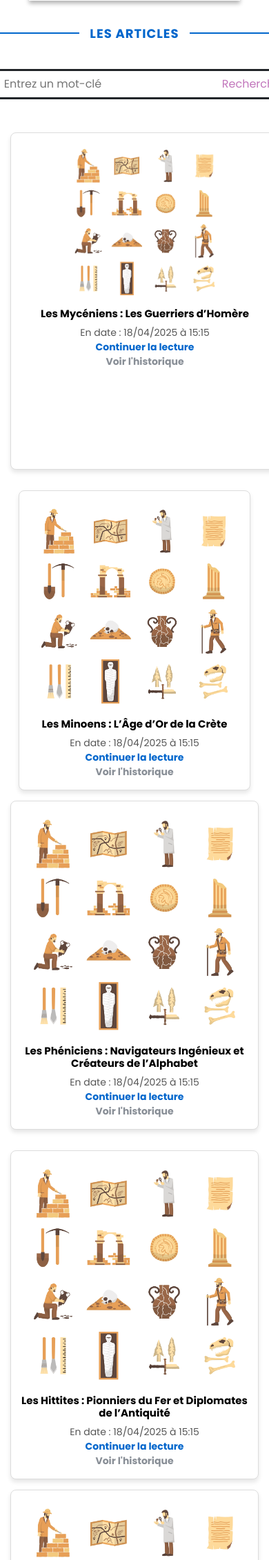
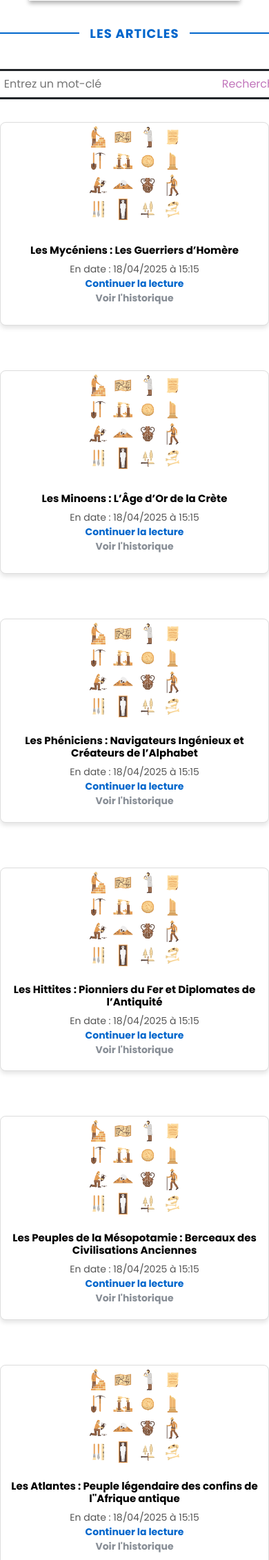
Before and after one commit to TolMen/SIOP1_Wiki, a PHP site: page /home.php in a window 390 px wide; the page is wider, and only the part inside the window is pictured. Shown: the part 1140-3402 px from the top of that part at 69% size. Run offline with PHP 8.4, Linux system fonts and the light colour scheme; data comes from the database, SQL or seed files in the repository; data that the repository does not hold is empty; a stand-in replaces the project's code that opens the database connection.

Commit message:
RollBack

```diff
--- a/css/homeStyle.css
+++ b/css/homeStyle.css
@@ -131,24 +131,44 @@
 
 /* Grille des articles */
 .articles-grid {
-  gap: 55px;
+  display: grid;
+  grid-template-columns: repeat(4, 1fr); /* Quatre articles par ligne */
+   gap: 50px;
   max-width: 1200px;
   margin: 0 auto;
+}
+
+/* Responsivité pour les écrans plus petits */
+@media (max-width: 1024px) {
+  .articles-grid {
+      grid-template-columns: repeat(3, 1fr); /* 3 articles par ligne sur tablettes */
+  }
+}
+
+@media (max-width: 768px) {
+  .articles-grid {
+      grid-template-columns: repeat(2, 1fr); /* 2 articles par ligne sur mobile */
+  }
+}
+
+@media (max-width: 480px) {
+  .articles-grid {
+      grid-template-columns: 1fr; /* 1 article par ligne sur très petit écran */
+  }
 }
 
 /* Carte de chaque article */
 .article-card {
   background-color: white;
-  margin: 15px;
   border: 1px solid #ddd;
   border-radius: 8px;
+  overflow: hidden;
   box-shadow: 0 4px 6px rgba(0, 0, 0, 0.1);
   transition: transform 0.2s ease;
   margin-bottom: 15px;
   display: flex;
   flex-direction: column;
-  padding: 15px;
-  /* height: 45vh; */
+  height: 35vh;
 }
 
 .article-card:hover {
@@ -156,7 +176,7 @@
 }
 
 /* Image */
-.image_contenu {
+.image_contenu{
   height: 50%;
 }
 .image_contenu img {
@@ -166,11 +186,13 @@
 }
 /* Contenu de l'article */
 .article-card .content {
+  padding: 15px;
   display: flex;
   flex-direction: column;
   align-items: center;
   place-content: center;
-  /* height: 20%; */
+  height: 40%;
+
 }
 
 .article-card h3 {
@@ -178,11 +200,7 @@
   font-weight: 700;
   text-align: center;
   color: black;
-  padding-top: 10px;
-  display: -webkit-box;
-  -webkit-box-orient: vertical;
-  -webkit-line-clamp: 2; /* Limite à 2 lignes */
-  overflow: hidden;
+  padding-top: 30px;
 }
 
 .article-card p {
@@ -193,6 +211,7 @@
 .article-card .date {
   color: #555;
   font-size: 14px;
+
 }
 
 .article-card .read-more {
@@ -295,6 +314,7 @@
   color: #563e32;
   text-align: center;
   padding: 50px 20px;
+
 }
 
 .civilization-section .container {
@@ -317,7 +337,7 @@
   padding: 10px 20px;
   font-size: 16px;
   color: white;
-  background: #8b4513;
+  background: #8B4513;
   border-radius: 5px;
   text-decoration: none;
   transition: 0.3s;
--- a/home.php
+++ b/home.php
@@ -91,9 +91,8 @@ if (empty($articles)) {
                 </form>
             </div>
 
-            <div class="container">
-                <div class="row">
-
+            <div id="list_art">
+                <div class="articles-grid">
                     <?php
                     foreach ($articles as $article) {
                         $artPostModel = new ArtPostModel();
@@ -111,8 +110,7 @@ if (empty($articles)) {
                                         echo date("d/m/Y à H:i", strtotime($article['created_at']));
                                     } else {
                                         echo date("d/m/Y à H:i", strtotime($article['updated_at']));
-                                    } ?>
-                                </span>
+                                    } ?></span>
                                 <div class="article_choix">
                                     <a href="templateArt.php?articleID=<?php echo $article['id']; ?>" class="read-more">
                                         Continuer la lecture
@@ -121,17 +119,14 @@ if (empty($articles)) {
                                         <a href="src/control/ArtControl/deleteArt.php?articleID=<?php echo $article['id']; ?>">
                                             <i class="fa-solid fa-trash" title="Supprimer l'article" style="color: red;"></i>
                                         </a>
-                                    <?php } ?>
+                                    <?php   } ?>
                                 </div>
                                 <a href="historique.php?articleID=<?php echo $article['id']; ?>" class="read-morehistorique">Voir l'historique</a>
                             </div>
                         </div>
-
-                </div>
                     <?php
                     }
                     ?>
-
                 </div>
             </div>
         </section>
```
Lines whose indentation alone changed are shown as unchanged.
